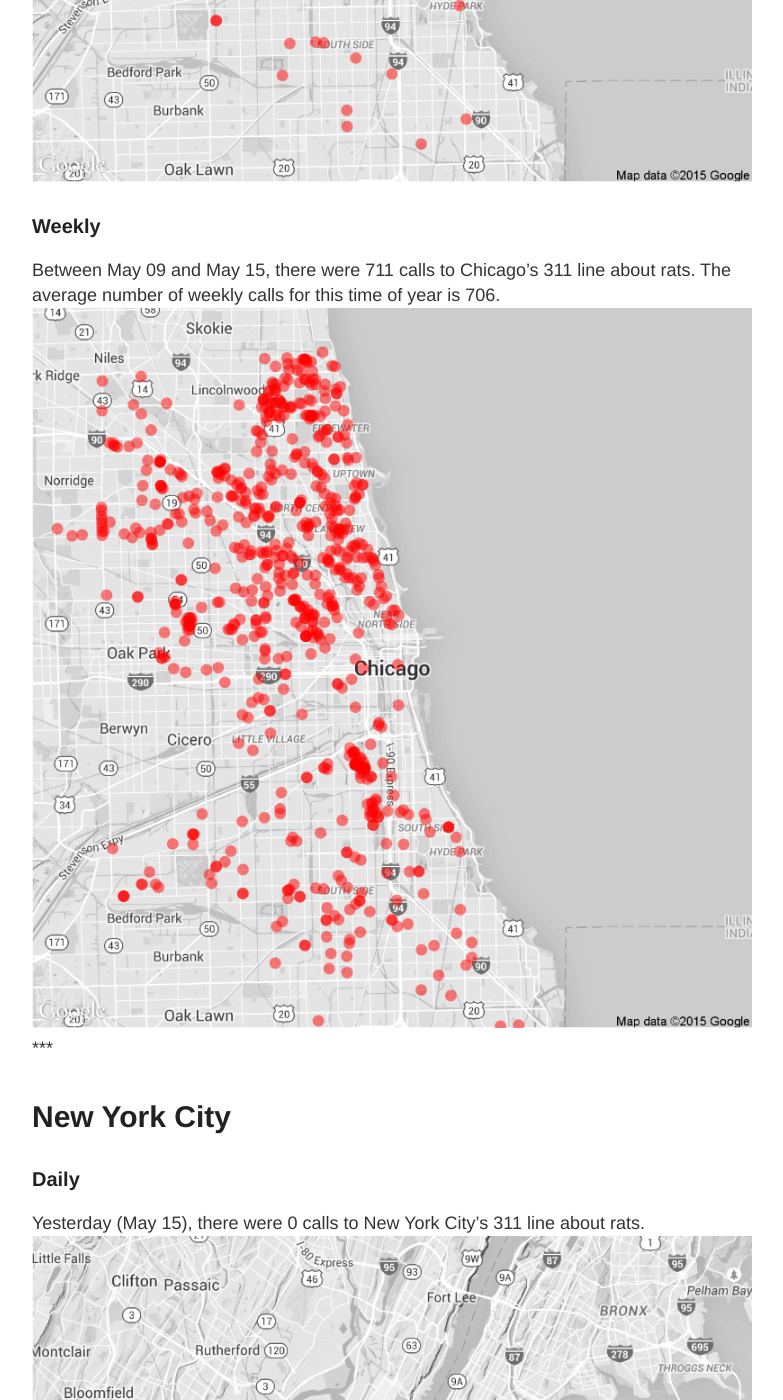
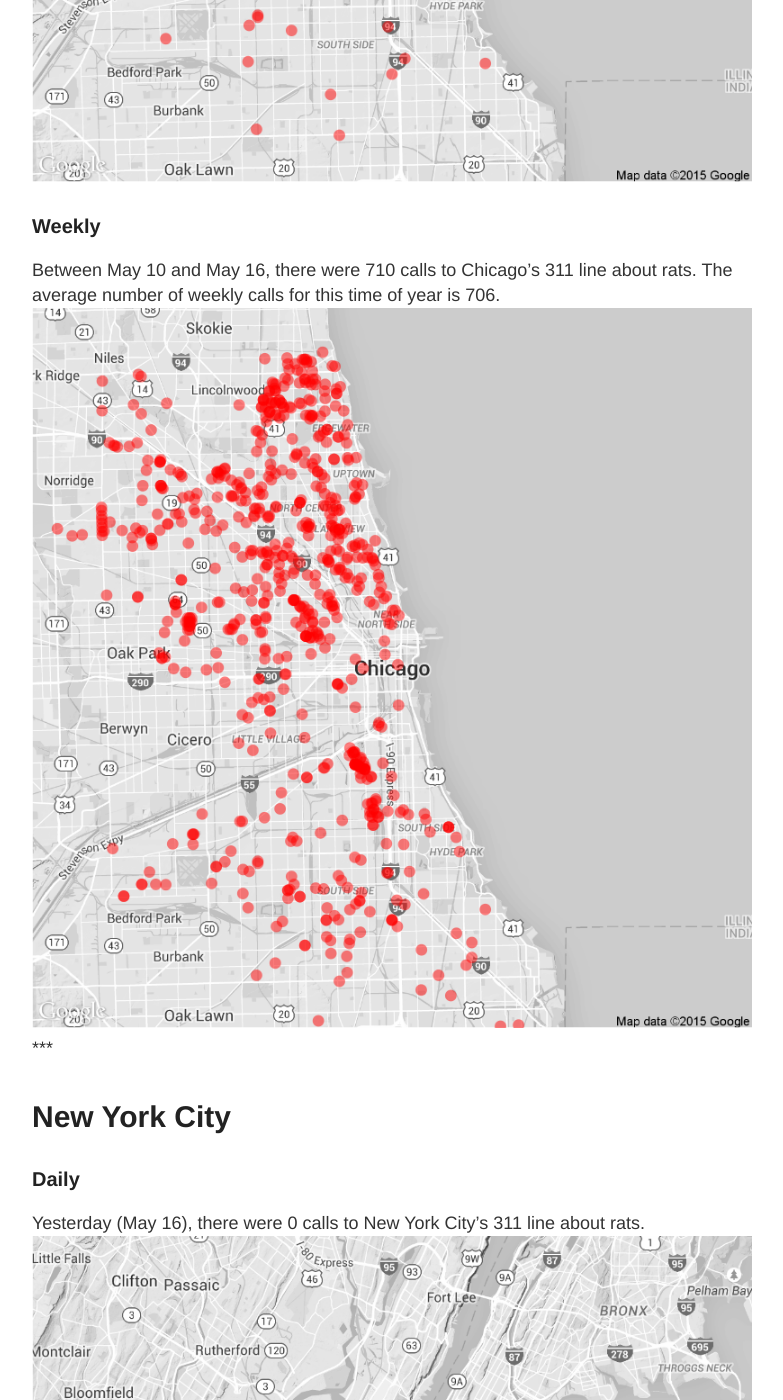
Before and after one commit to DanielHadley/ratmaps, a Jekyll site: the page built from daily.md, in a window 1280 px wide and 1400 px high, scrolled down 1033 px. Shown: the whole window, without its empty margins (248-1031 px from the left). Built offline with Jekyll 4.4.1, drawn with Linux system fonts in a browser that asks for light colours; comment, search, counter and statistics services are not loaded; some of the changed text lies outside the part shown.

Commit message:
Daily Maps

```diff
--- a/daily.md
+++ b/daily.md
@@ -15,22 +15,22 @@
 
 ### Daily
 
-Yesterday (May 15), there were 121 calls to Chicago's 311 line about rats.
+Yesterday (May 16), there were 47 calls to Chicago's 311 line about rats.
 ![Chicago rat calls to 311 weekly map]({{ site.cityimages }}/daily/Chicago_Rat_Map_Daily.png)
 
 ### Weekly
-Between May 09 and May 15, there were 711 calls to Chicago's 311 line about rats. The average number of weekly calls for this time of year is 706.
+Between May 10 and May 16, there were 710 calls to Chicago's 311 line about rats. The average number of weekly calls for this time of year is 706.
 ![Chicago rat calls to 311 weekly map]({{ site.cityimages }}/daily/Chicago_Rat_Map_Weekly.png)
 ***
 # New York City <a id="nyc"><a>
 
 ### Daily
 
-Yesterday (May 15), there were 0 calls to New York City's 311 line about rats.
+Yesterday (May 16), there were 0 calls to New York City's 311 line about rats.
 ![NYC rat calls to 311 weekly map]({{ site.cityimages }}/daily/NYC_Rat_Map_Daily.png)
 
 ### Weekly
-Between May 09 and May 15, there were 0 calls to New York City's 311 line about rats. The average number of weekly calls for this time of year is 259.
+Between May 10 and May 16, there were 0 calls to New York City's 311 line about rats. The average number of weekly calls for this time of year is 259.
 ![NYC rat calls to 311 weekly map]({{ site.cityimages }}/daily/NYC_Rat_Map_Weekly.png)
 
 Each red dot represents one call about a rat seen in that location. The dots are transparent, so multiple calls from one location will be seen as a solid dot. The usual caveats apply: more calls do not necessarily mean that there are more rats in that location than other parts of the city. A cluster of dots could indicate that one resident is unusually vocal about rodents in his or her neighborhood. Also, more densely populated neighborhoods tend to make more calls to 311.
```
Also changed, not shown: images/pages/daily/Chicago_Rat_Map_Daily.png, images/pages/daily/Chicago_Rat_Map_Weekly.png.
